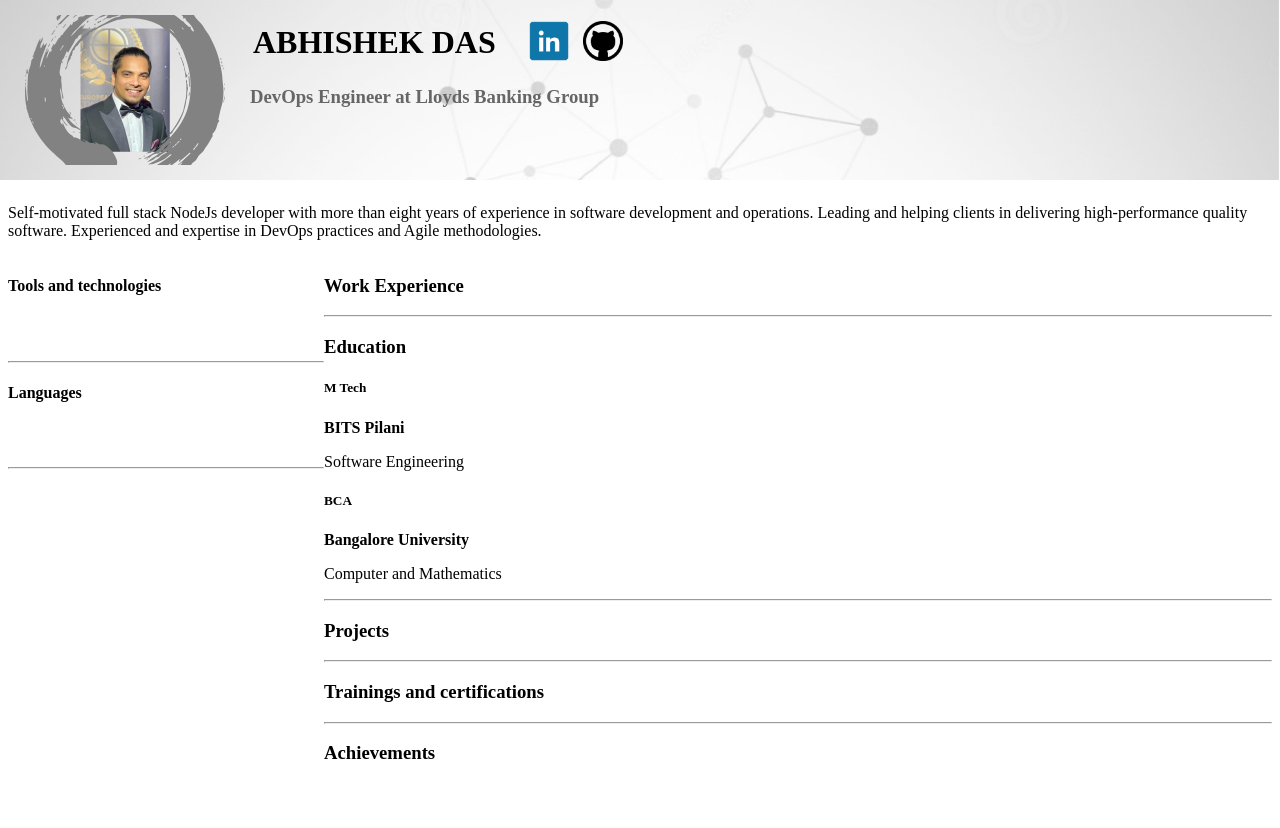
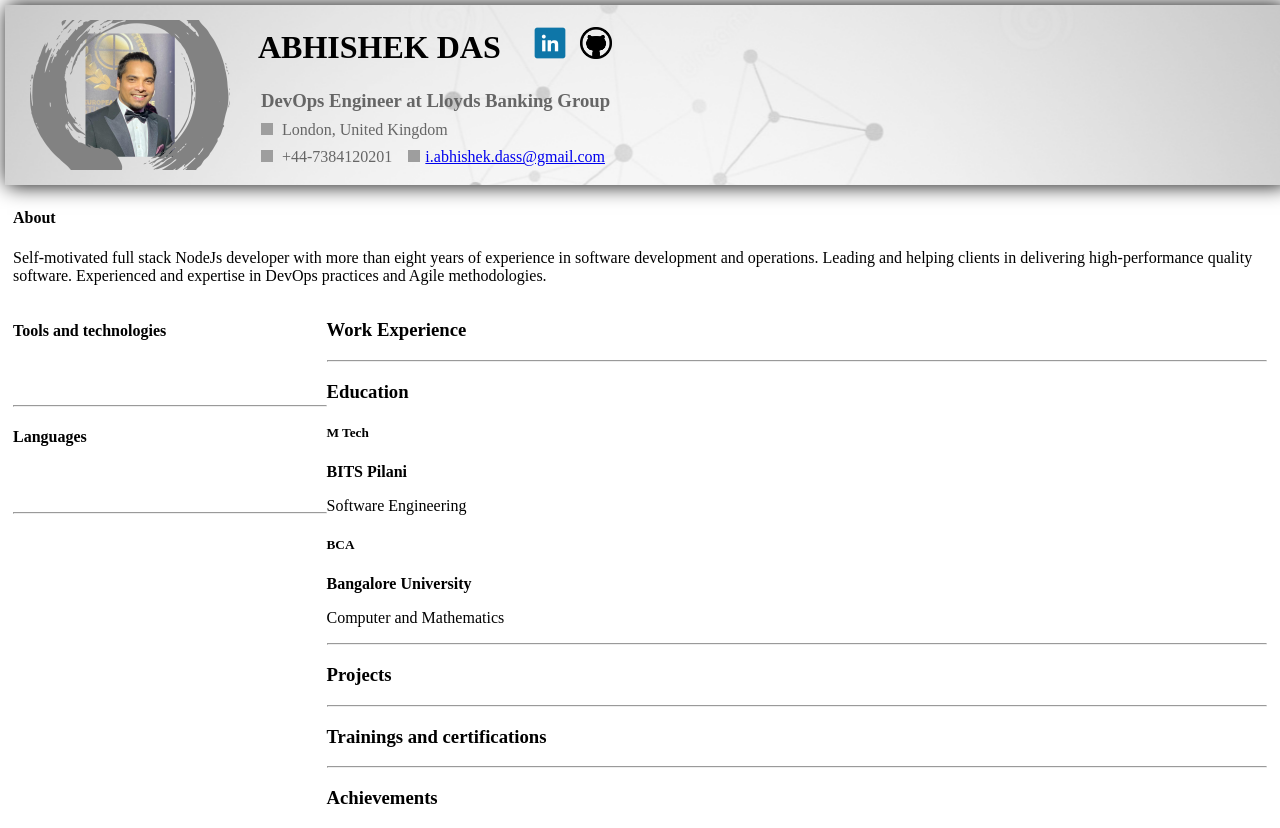
Before and after one commit to iAbhishek91/my-profile, a React app: page / in a window 1280 px wide. Before the commit the page ends 800 px from the top, so only its background shows below. Built offline with nearby package versions, Linux system fonts and the light colour scheme; grey boxes are pictures that could not be loaded.

Commit message:
refactor(heading): heading updated to adjust scroll

```diff
--- a/src/components/body.jsx
+++ b/src/components/body.jsx
@@ -4,6 +4,7 @@ import '../css/body.css';
 export default () => (
   <div id="body-container">
     <div className="subheading">
+      <h4>About</h4>
       <p>
         Self-motivated full stack NodeJs developer with more than eight years of experience in software development and operations. Leading and helping clients in delivering high-performance quality software. Experienced and expertise in DevOps practices and Agile methodologies.
       </p>
--- a/src/components/heading.jsx
+++ b/src/components/heading.jsx
@@ -3,6 +3,9 @@ import linkedln from '../resources/icons/linkedln.png';
 import github from '../resources/icons/github.png';
 import dp from '../resources/icons/dp.png';
 import bg from '../resources/icons/bg.png';
+import pin from '../resources/icons/pin.png';
+import call from '../resources/icons/call.png';
+import mail from '../resources/icons/mail.png';
 import '../css/heading.css';
 
 
@@ -31,7 +34,15 @@ export default () => (
           </tr>
         </tbody>
       </table>
-      <h3 id="position">DevOps Engineer at Lloyds Banking Group</h3>
+      <h3 className="subHeading">DevOps Engineer at Lloyds Banking Group</h3>
+      <p className="subHeading">
+        <img className="contact-icons" src={pin} /> London, United Kingdom
+      </p>
+      <p className="subHeading">
+        <img className="contact-icons" src={call} /> +44-7384120201 &nbsp;&nbsp;&nbsp;
+        <img className="contact-icons" src={mail} />
+        <a href="mailto:i.abhishek.dass@gmail.com?Subject=Hello%20Abhishek" target="_top">i.abhishek.dass@gmail.com</a>
+      </p>
     </div>
   </div>
 );
--- a/src/css/body.css
+++ b/src/css/body.css
@@ -4,6 +4,8 @@
   grid-template-columns: [zero-zero] 25% [zero-one] 1fr [zero-two];
   grid-template-rows: [zero-zero] auto [one-zero] auto [two-zero];
   top: 180px;
+  z-index: 0;
+  margin: 5px;
 }
 
 .subheading {
--- a/src/css/heading.css
+++ b/src/css/heading.css
@@ -8,15 +8,24 @@
   width: 100%;
   height: 180px;
   background-size: cover;
+  background-color: whitesmoke;
+  box-shadow: 2px 0px 20px;;
   overflow: scroll;
+  z-index: 9;
+  margin: 5px;
 }
 
 .logo {
-  height: 40px;
-  width: 40px;
+  height: 32px;
+  width: 32px;
   padding: 5px;
 }
 
+.contact-icons {
+  height: 12px;
+  width: 12px;
+  padding: 5px 5px 0px 0px;
+}
 
 #dp {
   height: 150px;
@@ -29,12 +38,13 @@
   margin: 10px auto auto;
 }
 
-#position {
+.subHeading {
   color: #666666;
   font-family: serif;
-  margin-top: 0px;
+  margin: 6px;
 }
 
 h1 {
-  font-family: initial
+  font-family: initial;
+  margin-bottom: 15px;
 }
```
